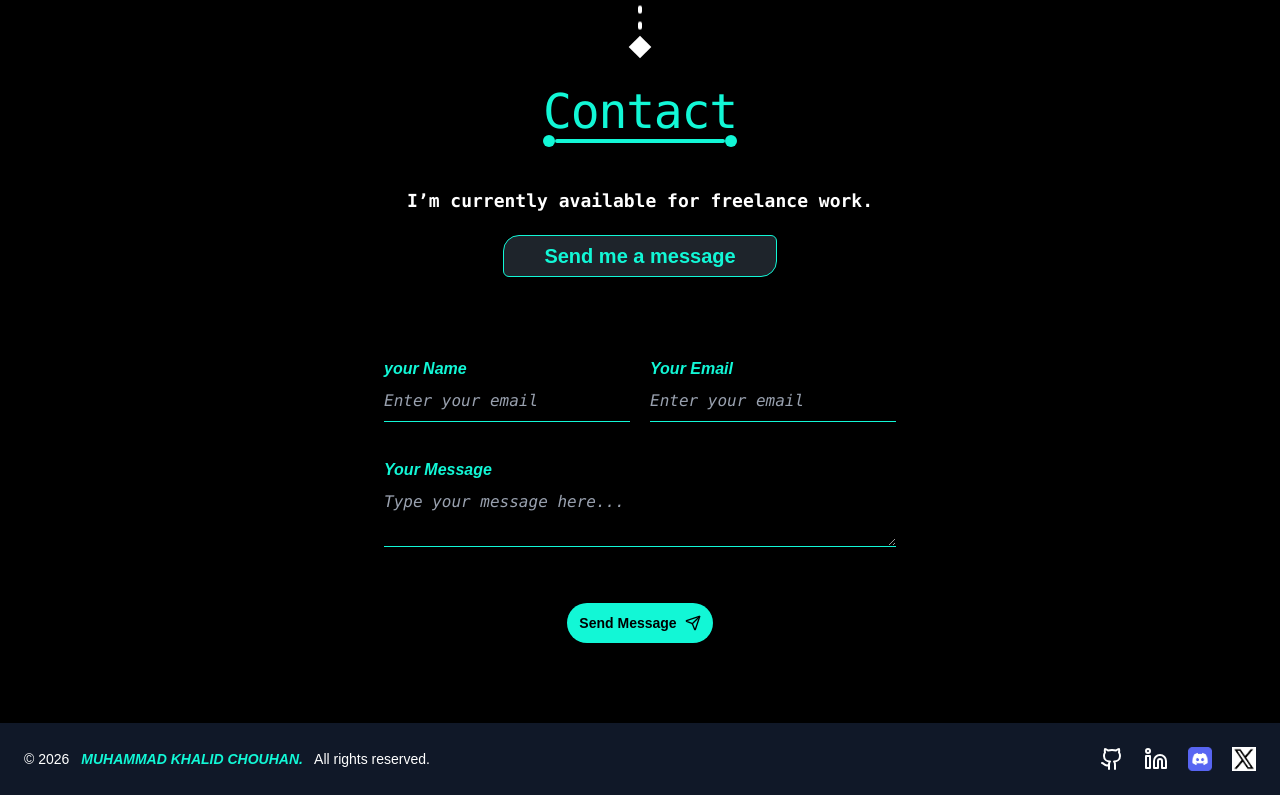
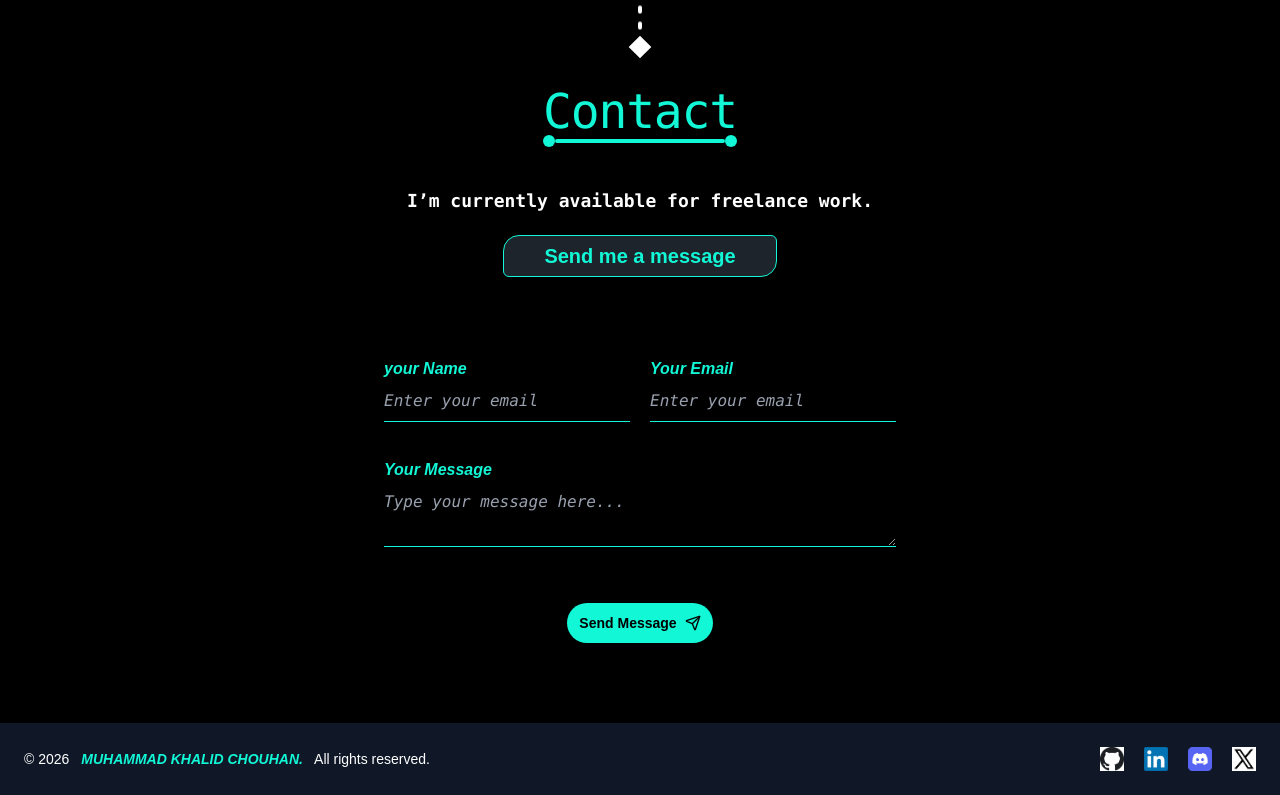
Before and after one commit to KhalidChouhan313/Khalid-Chouhan, a Next.js app: page / in a window 1280 px wide. Shown: the part 4531-5326 px from the top of the page. Built offline with nearby package versions, Linux system fonts and the light colour scheme.

Commit message:
refactor - changed footer social media icon

```diff
--- /dev/null
+++ b/Utils/BaseUrl.ts
@@ -0,0 +1,4 @@
+export const githuLogo = "/images/hero/GithubLogo.png"
+export const discordLogo = "/images/hero/discord-logo-icon-social-media-icon-free-png.webp"
+export const Xlogo = "/images/hero/Xlogo.png"
+export const Linkedinlogo = "/images/hero/LinkedIn_logo_initials.png.webp"
--- a/app/projects/[slug]/page.tsx
+++ b/app/projects/[slug]/page.tsx
@@ -1,6 +1,7 @@
 import Image from "next/image";
 import Link from "next/link";
 import { allProjects } from "../seeMore/Details";
+import { ChevronLeft } from "lucide-react";
 
 export default async function Page({
   params,
@@ -23,18 +24,14 @@ export default async function Page({
   return (
     <main className="min-h-screen px-6 py-20 bg-linear-to-b from-black to-gray-900 text-white">
       <div className="max-w-5xl mx-auto">
-        {/* Back */}
         <Link
           href="/projects"
-          className="text-sm text-gray-400 hover:text-teal-400 mb-8 inline-block"
+          className="text-sm text-gray-400 hover:text-teal mb-8 flex items-center"
         >
-          ← Back to Projects
+          <ChevronLeft /> Back to Projects
         </Link>
 
-        {/* Title */}
         <h1 className="text-4xl md:text-5xl font-bold mb-6">{project.title}</h1>
-
-        {/* Image */}
         <div className="relative w-full h-[400px] rounded-2xl overflow-hidden mb-10 border border-gray-700">
           <Image
             src={project.image}
@@ -45,12 +42,10 @@ export default async function Page({
           />
         </div>
 
-        {/* Description */}
         <p className="text-gray-300 text-lg leading-relaxed mb-8">
           {project.description}
         </p>
 
-        {/* Tech Stack */}
         <div className="mb-10">
           <h2 className="text-2xl font-semibold mb-4">Tech Stack</h2>
           <div className="flex flex-wrap gap-3">
@@ -65,19 +60,18 @@ export default async function Page({
           </div>
         </div>
 
-        {/* CTA Buttons */}
         <div className="flex gap-4">
           <a
             href={project.live}
             target="_blank"
-            className="px-6 py-3 rounded-lg bg-teal-400 text-black font-semibold hover:bg-teal-300 transition"
+            className="px-6 py-3 rounded-lg bg-teal text-black font-semibold hover:bg-teal-300 transition"
           >
             Live Preview
           </a>
           <a
             href={project.github}
             target="_blank"
-            className="px-6 py-3 rounded-lg border border-gray-600 hover:border-teal-400 transition"
+            className="px-6 py-3 rounded-lg border border-gray-600 hover:border-teal transition"
           >
             GitHub Repo
           </a>
--- a/components/layout/footer/Footer.tsx
+++ b/components/layout/footer/Footer.tsx
@@ -1,6 +1,7 @@
 import React from "react";
 import { Disc, Github, Linkedin, Twitter } from "lucide-react";
 import Image from "next/image";
+import { discordLogo, githuLogo, Linkedinlogo, Xlogo } from "@/Utils/BaseUrl";
 
 const Footer = () => {
   return (
@@ -18,45 +19,36 @@ const Footer = () => {
           href="https://github.com/KhalidChouhan313"
           target="_blank"
           rel="noopener noreferrer"
-          className="hover:text-teal transition-colors"
+          className="hover:text-teal transition-colors rounded"
         >
-          <Github size={24} />
+          <Image src={githuLogo} alt="Discord" width={24} height={24} />{" "}
         </a>
 
         <a
           href="https://www.linkedin.com/in/muhammad-khalid-chouhan-68b24738b"
           target="_blank"
           rel="noopener noreferrer"
-          className="hover:text-teal transition-colors"
+          className="hover:text-teal transition-colors rounded"
         >
-          <Linkedin size={24} />
+          {" "}
+          <Image src={Linkedinlogo} alt="Discord" width={24} height={24} />
         </a>
         <a
           href="https://discord.com/users/khalidchouhan._71684"
           target="_blank"
           rel="noopener noreferrer"
-          className="hover:text-teal transition-colors"
+          className="hover:text-teal transition-colors rounded"
         >
-          <Image
-            src="/images/hero/discord-logo-icon-social-media-icon-free-png.webp"
-            alt="Discord"
-            width={24}
-            height={24}
-          />
+          <Image src={discordLogo} alt="Discord" width={24} height={24} />
         </a>
 
         <a
           href="https://x.com/Mkhalidcho8520M"
           target="_blank"
           rel="noopener noreferrer"
-          className="hover:text-teal transition-colors"
+          className="hover:text-teal transition-colors rounded"
         >
-          <Image
-            src="/images/hero/Xlogo.png"
-            alt="Discord"
-            width={24}
-            height={24}
-          />
+          <Image src={Xlogo} alt="Discord" width={24} height={24} />
         </a>
       </div>
     </footer>
```
Also changed, not shown: public/images/hero/GithubLogo.png (added), public/images/hero/LinkedIn_logo_initials.png.webp (added).
